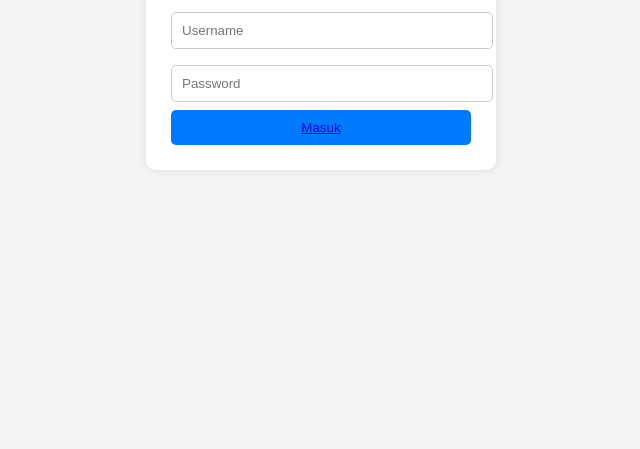
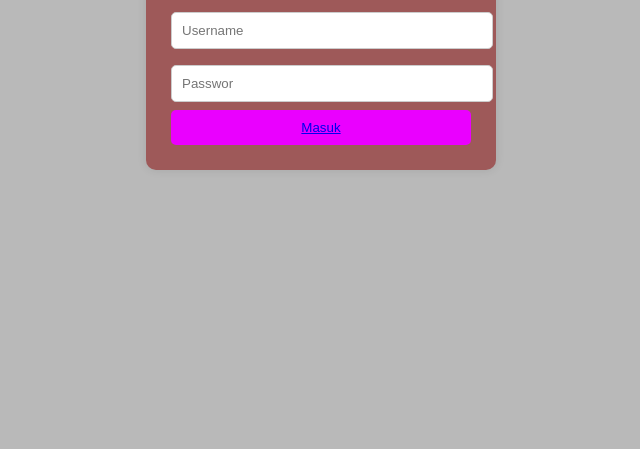
Before and after one commit to lita8531/kelompok-5, a plain HTML site: page login.html in a window 1280 px wide. Shown: the part 367-816 px from the top of the page, without its empty margins (319-959 px from the left). Drawn offline with Linux system fonts and the light colour scheme.

Commit message:
Update background login

```diff
--- a/login.html
+++ b/login.html
@@ -7,14 +7,14 @@
     <style>
         body {
             font-family: Arial, sans-serif;
-            background: #f4f4f4;
+            background: #b9b9b9;
             display: flex;
             justify-content: center;
             align-items: center;
             height: 100vh;
         }
         .login-box {
-            background: #fff;
+            background: #9e5959;
             padding: 25px;
             border-radius: 10px;
             box-shadow: 0 0 10px rgba(0,0,0,0.1);
@@ -33,14 +33,14 @@
         button {
             width: 100%;
             padding: 10px;
-            background: #007BFF;
+            background: #ea00ff;
             border: none;
-            color: white;
+            color: rgb(255, 0, 0);
             border-radius: 5px;
             cursor: pointer;
         }
         button:hover {
-            background: #0056b3;
+            background: #ea00ff;
         }
     </style>
 </head>
@@ -50,7 +50,7 @@
     <h2>Login</h2>
     <form action="index.html"></form>
         <input type="text" name="username" placeholder="Username" required>
-        <input type="password" name="password" placeholder="Password" required>
+        <input type="password" name="password" placeholder="Passwor" required>
         <button><a href="index.html">Masuk</a></button>
     </form>
 </div>
```
